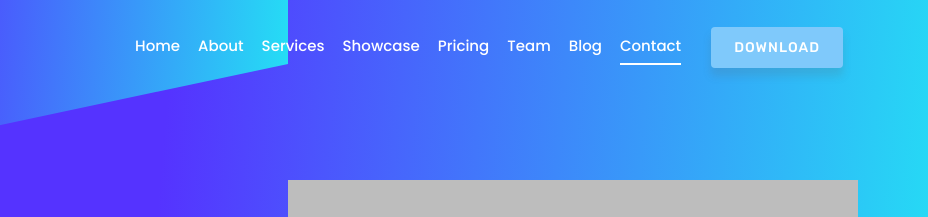
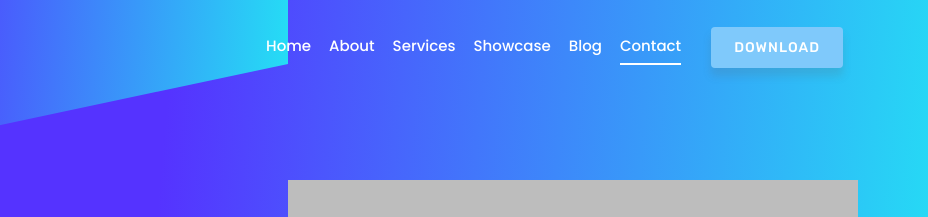
Before and after one commit to AbedAnaam/AbedAnaam.github.io, a plain HTML site: page index.html in a window 1280 px wide. Shown: the top 217 px of the page, 352-1280 px from the left. Drawn offline with Linux system fonts and the light colour scheme; files whose address does not match are found by name.

Commit message:
create index.html

```diff
--- a/index.html
+++ b/index.html
@@ -50,12 +50,6 @@
               </li>
               <li class="nav-item">
                 <a class="nav-link page-scroll" href="#showcase">Showcase</a>
-              </li>
-              <li class="nav-item">
-                <a class="nav-link page-scroll" href="#pricing">Pricing</a>
-              </li>
-              <li class="nav-item">
-                <a class="nav-link page-scroll" href="#team">Team</a>
               </li>
               <li class="nav-item">
                 <a class="nav-link page-scroll" href="#blog">Blog</a>
```
